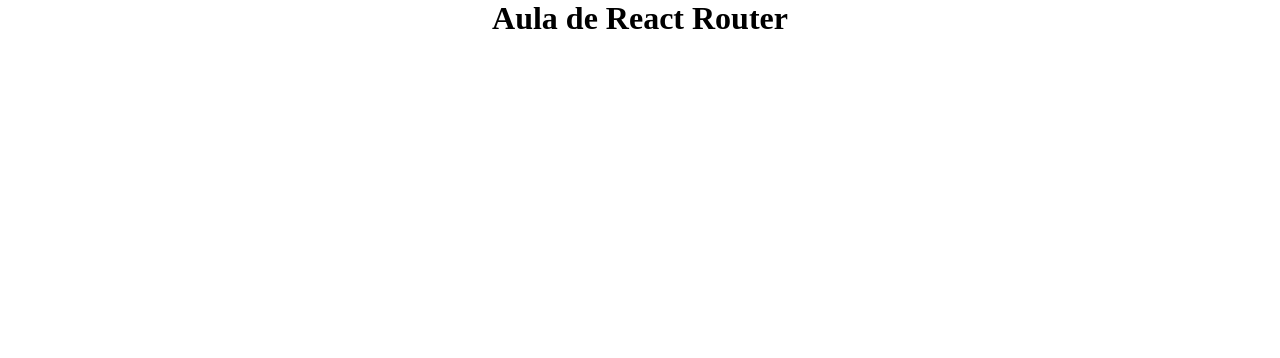
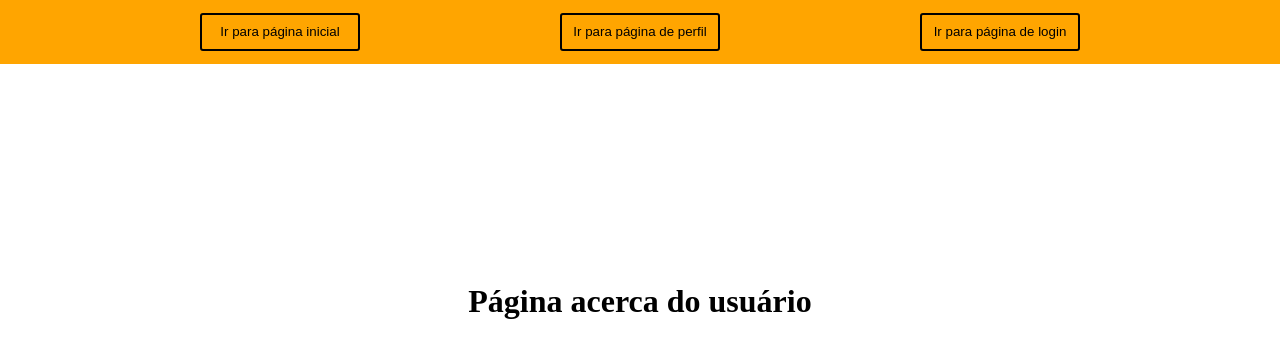
Before and after one commit to tibas-ce/react-router-template, a React (Create React App) app: page /profile/1 in a window 1280 px wide. Shown: the top 358 px of the page. Built offline with nearby package versions, Linux system fonts and the light colour scheme.

Commit message:
aula de react-router

```diff
--- a/src/App.js
+++ b/src/App.js
@@ -1,10 +1,11 @@
 import { MainContainer } from "./style"
+import Router from "./routes/Router.js"
 
 
 function App() {
   return (
     <MainContainer>
-      <h1>Aula de React Router</h1>
+      <Router/>
     </MainContainer>
   )
 }
--- a/src/components/Header.js
+++ b/src/components/Header.js
@@ -1,14 +1,21 @@
-import {StyledHeader, StyledButton} from "../style"
+import {StyledHeader, StyledButton} from "../style";
+import { goToHome, goToProfile, goToLogin } from "./routes/coordinator";
+import { useNavigate } from "react-router-dom";
 
 function Header() {
 
+  const navigate = useNavigate();
+
   return (
     <StyledHeader>
-      <StyledButton >
+      <StyledButton onClick={() => goToHome(navigate)} >
         Ir para página inicial
       </StyledButton>
-      <StyledButton >
+      <StyledButton onClick={() => goToProfile(navigate, "name")} >
         Ir para página de perfil
+      </StyledButton>
+      <StyledButton onClick={() => goToLogin(navigate)} >
+        Ir para página de login
       </StyledButton>
     </StyledHeader>
   );
--- /dev/null
+++ b/src/pages/ErrorPage.js
@@ -0,0 +1,9 @@
+
+export default function ErrorPage (){
+
+    return (
+        <div>
+            <h1>Página de Error</h1>
+        </div>
+    )
+}
--- /dev/null
+++ b/src/pages/LoginPage.js
@@ -0,0 +1,10 @@
+
+
+export default function LoginPage (){
+
+    return (
+        <div>
+            <h1>Página de login</h1>
+        </div>
+    )
+}
--- /dev/null
+++ b/src/routes/Router.js
@@ -0,0 +1,23 @@
+import { BrowserRouter, Routes, Route } from "react-router-dom";
+import ErrorPage from "../pages/ErrorPage";
+import HomePage from "../pages/HomePage";
+import LoginPage from "../pages/LoginPage";
+import ProfilePage from "../pages/ProfilePage"
+
+export default function Router(){
+
+
+    return(
+        <BrowserRouter>
+
+            <Routes>
+                <Route index element={<HomePage/>}  />
+                <Route path={"profile/:name"} element={<ProfilePage/>} />
+                <Route path={"/login"} element={<LoginPage/>}/>
+                <Route path= "*" element={<ErrorPage/>}/>
+            </Routes>
+
+        </BrowserRouter>
+    )
+
+}
--- /dev/null
+++ b/src/routes/coordinator.js
@@ -0,0 +1,11 @@
+export const goToHome = (navigate) => {
+    navigate("/")
+};
+
+export const goToProfile = (navigate, name) => {
+    navigate(`/profile/:${name}`)
+};
+
+export const goToLogin = (navigate) => {
+    navigate("/login")
+}
```
